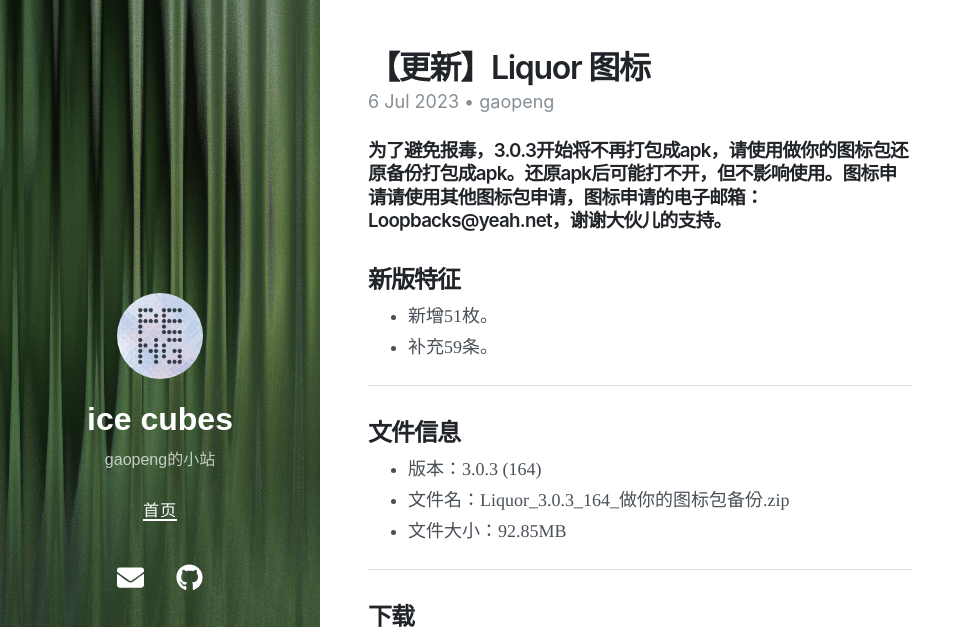
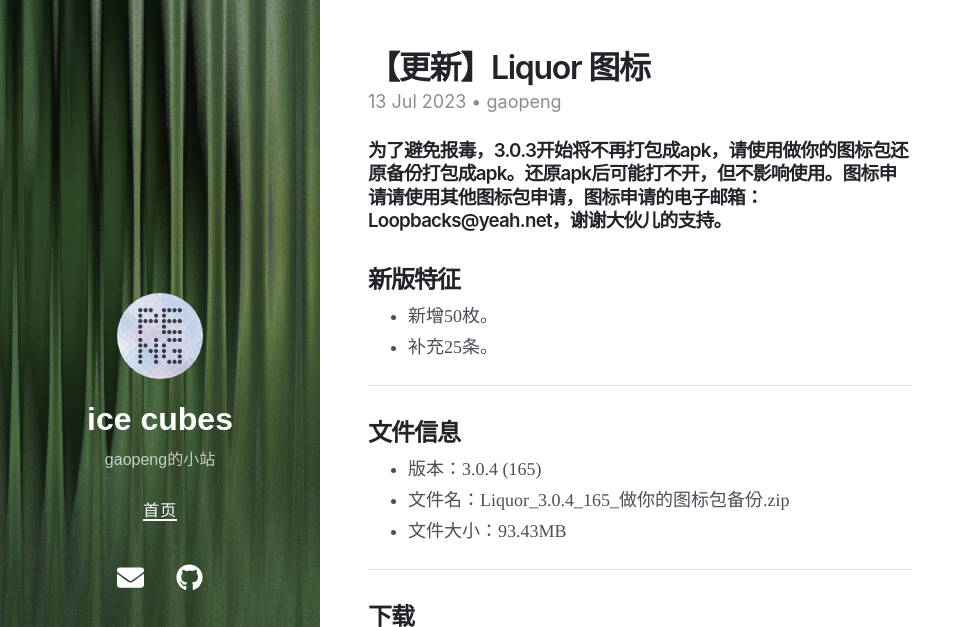
Before and after one commit to gaopengk/gaopengk.github.io, a Jekyll site: the page built from _posts/2023-07-13-【更新】Liquor 图标.md, in a window 1280 px wide and 900 px high. Shown: the top 627 px of the window, without its empty margins (0-972 px from the left). Built offline with Jekyll 4.4.1, drawn with Linux system fonts in a browser that asks for light colours; nearby versions of some CDN libraries.

Commit message:
Update and rename 2023-07-06-【更新】Liquor 图标.md to 2023-07-13-【更新】Liquor 图标.md

```diff
--- a/_posts/2023-07-06-【更新】Liquor 图标.md
+++ b/_posts/2023-07-13-【更新】Liquor 图标.md
@@ -1,22 +1,22 @@
 ---
 layout:     post
 title:      【更新】Liquor 图标
-date:       2023-07-06 17:08 +0800
+date:       2023-07-13 17:08 +0800
 author:     gaopeng
 tags:       [图标包]
 ---
 ### 为了避免报毒，3.0.3开始将不再打包成apk，请使用做你的图标包还原备份打包成apk。还原apk后可能打不开，但不影响使用。图标申请请使用其他图标包申请，图标申请的电子邮箱：Loopbacks@yeah.net，谢谢大伙儿的支持。
 
 ## 新版特征
-- 新增51枚。
-- 补充59条。
+- 新增50枚。
+- 补充25条。
 
 ***
 
 ## 文件信息
-- 版本：3.0.3 (164)
-- 文件名：Liquor_3.0.3_164_做你的图标包备份.zip
-- 文件大小：92.85MB
+- 版本：3.0.4 (165)
+- 文件名：Liquor_3.0.4_165_做你的图标包备份.zip
+- 文件大小：93.43MB
 
 ***
 
```
